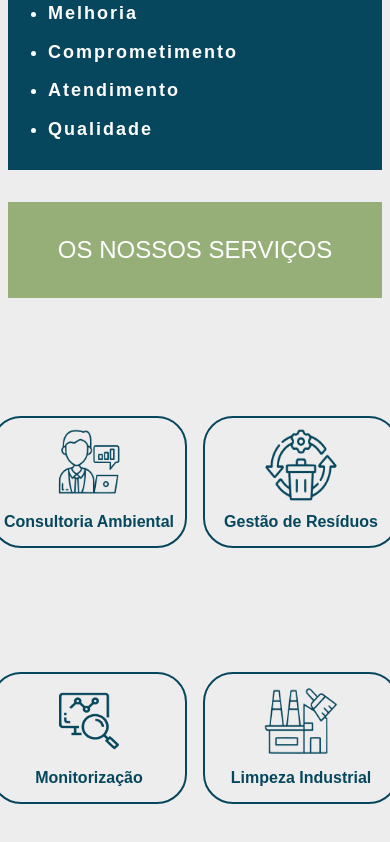
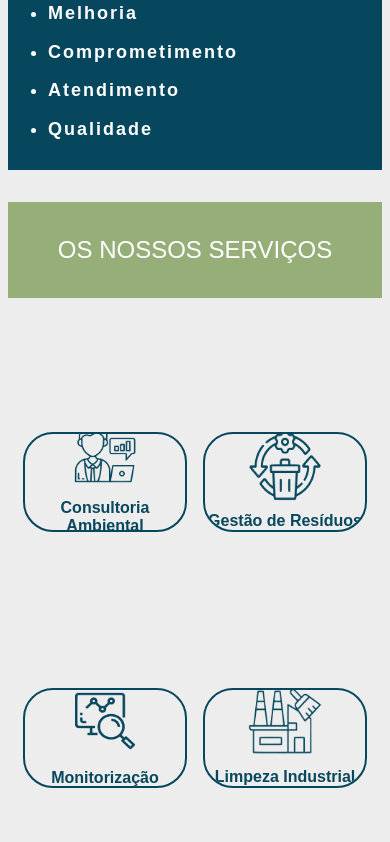
Before and after one commit to RichMezov/magnitudeambiental, a plain HTML site: page index.html in a window 390 px wide. Shown: the part 1814-2656 px from the top of the page. Drawn offline with Linux system fonts and the light colour scheme.

Commit message:
Update style.css

```diff
--- a/style.css
+++ b/style.css
@@ -696,8 +696,8 @@ footer {
     }
 
     .card {
-    height: 8rem;
-    width: 12rem;
+    height: 6rem;
+    width: 10rem;
 }
 
     .cards-container {
```
